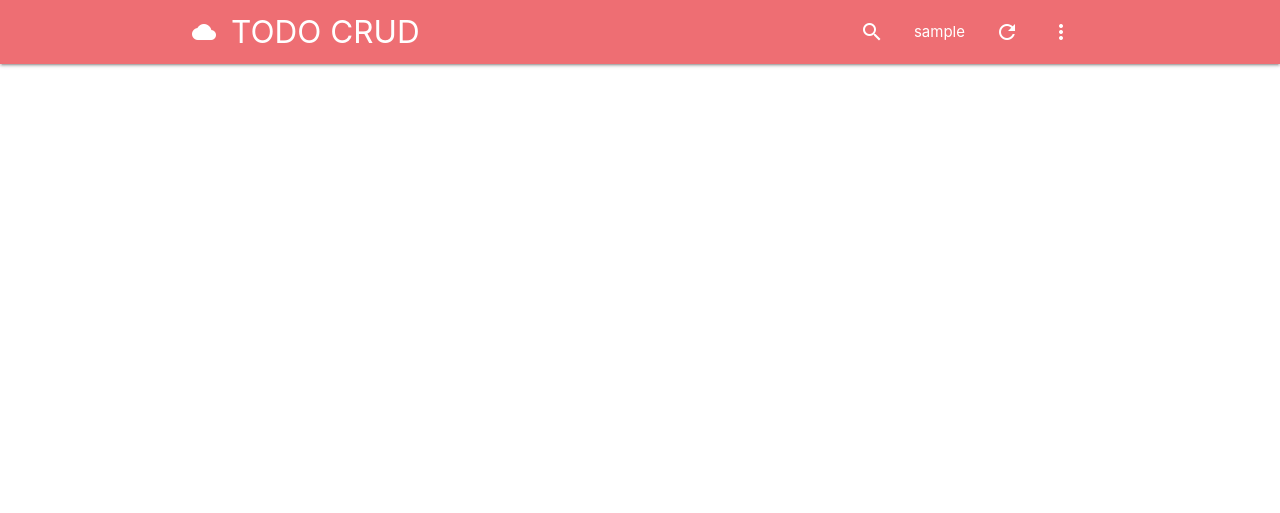
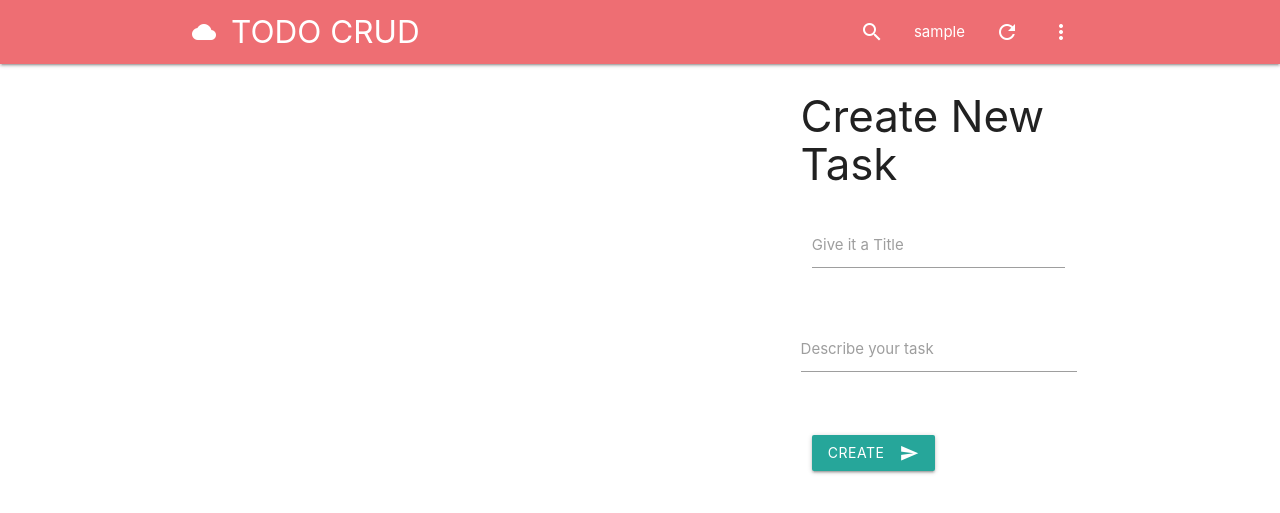
Before and after one commit to thewolfcommander/todo-crud-app-django, a Django app: page / in a window 1280 px wide. Shown: the top 513 px of the page. Run offline with Django 3.2, Linux system fonts and the light colour scheme; the visitor is signed in with stand-in values (Sample User, id 1).

Commit message:
Added Create VIEW

```diff
--- a/core/forms.py
+++ b/core/forms.py
@@ -1,9 +1,18 @@
 from django import forms
 from django.contrib.auth.forms import UserCreationForm
 from django.contrib.auth.models import User
+
+from core import models
 
 class SignUpForm(UserCreationForm):
     email = forms.CharField(max_length=254, required=True, widget=forms.EmailInput())
     class Meta:
         model = User
         fields = ['username', 'first_name', 'last_name', 'email', 'password1', 'password2']
+
+
+class TaskForm(forms.ModelForm):
+    description = forms.CharField(widget=forms.TextInput(attrs = {'class': 'materialize-textarea'}))
+    class Meta:
+        model = models.Task
+        fields = ['title', 'description']
--- a/core/models.py
+++ b/core/models.py
@@ -8,7 +8,9 @@ class Task(models.Model):
     timestamp = models.DateTimeField(auto_now_add=True)
     updated = models.DateTimeField(auto_now=True)
     active = models.BooleanField(default=True)
-    schedule = models.DateTimeField(auto_now_add=True)
+
+    class Meta:
+        ordering = ('-updated',)
 
     def __str__(self):
         return self.title
--- a/core/views.py
+++ b/core/views.py
@@ -1,11 +1,28 @@
 from django.shortcuts import render, redirect, get_object_or_404
 from django.contrib.auth.models import User
 from django.contrib.auth.views import auth_login
+from django.contrib.auth.decorators import login_required
 
 from core import forms
+from core import models
 
+@login_required
 def home(request):
-    return render(request, 'core/home.html')
+    active_tasks = models
+    if request.method == 'POST':
+        form = forms.TaskForm(request.POST or None)
+        if form.is_valid():
+            task = form.save(commit=False)
+            task.owner = request.user
+            task.save()
+            return redirect('home')
+    else:
+        form = forms.TaskForm()
+    context = {
+        'form': form,
+    }
+    return render(request, 'core/home.html', context)
+
 
 def signup(request):
     if request.user.is_authenticated:
--- a/templates/core/home.html
+++ b/templates/core/home.html
@@ -4,4 +4,38 @@
 Home {% endblock title %}
 
 {% block content %}
+
+<div class="container">
+    <div class="row">
+        <div class="col s4"></div>
+        <div class="col s4"></div>
+        <div class="col s4">
+            {% if form %}
+            <h3>Create New Task</h3>
+            <form class="col s12" method="POST">
+                {% csrf_token %}
+                <div class="row">
+                    <div class="input-field col s12">
+                        {{ form.title }}
+                        <label for="password">Give it a Title</label>
+                    </div>
+                </div>
+                <div class="row">
+                    <div class="row">
+                        <div class="input-field col s12">
+                          {{ form.description }}
+                          <label for="textarea1">Describe your task</label>
+                        </div>
+                      </div>
+                </div>
+                <button class="btn waves-effect waves-light" type="submit" name="action">Create
+                    <i class="material-icons right">send</i>
+                </button>
+
+            </form>
+            {% endif %}
+        </div>
+    </div>
+</div>
+
 {% endblock content %}
```
